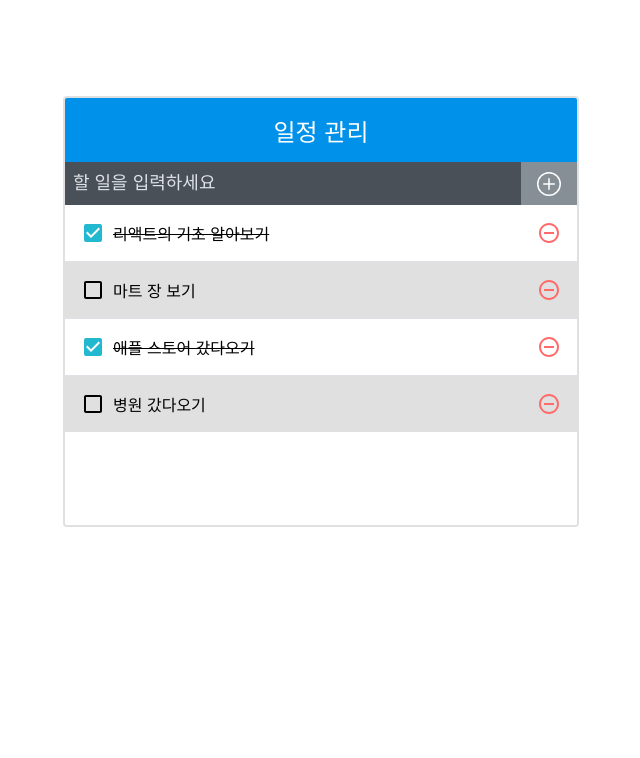
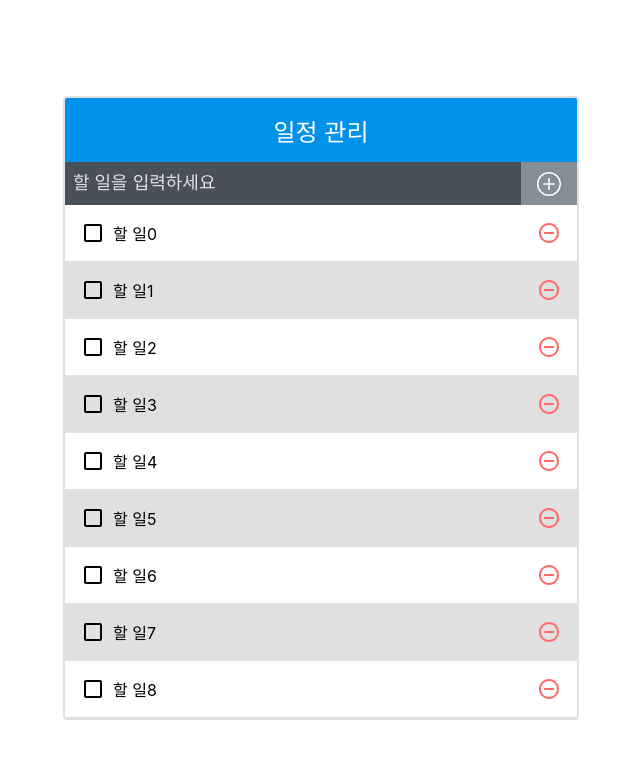
Before and after one commit to nggoong/ReactTodoApp, a React (Create React App) app: page / in a window 1280 px wide. Shown: the top 758 px of the page, without its empty margins (319-959 px from the left). Built offline with nearby package versions, Linux system fonts and the light colour scheme.

Commit message:
React.memo()와 useState의 함수형 전환으로 성능 최적화✔

```diff
--- a/src/App.js
+++ b/src/App.js
@@ -3,31 +3,44 @@
 import TodoList from './components/TodoList';
 import React, { useState, useCallback, useRef } from 'react';
 
+function createBulkTodos() {
+  const array = [];
+  for(let i=0; i<2500; i++) {
+    array.push({
+      id:i,
+      text : `할 일${i}`,
+      checked:false
+    })
+  }
+  return array;
+}
+
 function App() {
-  const [todos, setTodos] = useState([
-    {
-      id:1,
-      text:'리액트의 기초 알아보기',
-      checked:true
-    },
-    {
-      id:2,
-      text:'마트 장 보기',
-      checked:false
-    },
-    {
-      id:3,
-      text:'애플 스토어 갔다오기',
-      checked:true
-    },
-    {
-      id:4,
-      text:'병원 갔다오기',
-      checked:false
-    },
-  ])
+  // const [todos, setTodos] = useState([
+  //   {
+  //     id:1,
+  //     text:'리액트의 기초 알아보기',
+  //     checked:true
+  //   },
+  //   {
+  //     id:2,
+  //     text:'마트 장 보기',
+  //     checked:false
+  //   },
+  //   {
+  //     id:3,
+  //     text:'애플 스토어 갔다오기',
+  //     checked:true
+  //   },
+  //   {
+  //     id:4,
+  //     text:'병원 갔다오기',
+  //     checked:false
+  //   },
+  // ])
+  const [todos, setTodos] = useState(createBulkTodos); // createBulkTodos()을 하면 리렌더링 될 때마다 함수가 실행되지만 함수 명을 넘겨주면 마운트 될 때 한 번만 실행된다.
 
-  const nextId = useRef(5);
+  const nextId = useRef(2501);
 
   const onInsert = useCallback((text) => {
     const todo = {
@@ -35,17 +48,17 @@
       text,
       checkd:false
     }
-    setTodos(todos.concat(todo));
+    setTodos(todos => todos.concat(todo));
     nextId.current+=1;
-  }, [todos])
+  }, [])
 
   const onRemove = useCallback((id)=> {
-    setTodos(todos.filter(todo=>todo.id !== id));
-  }, [todos])
+    setTodos(todos => todos.filter(todo=>todo.id !== id));
+  }, [])
 
   const onToggle = useCallback((id)=> {
-    setTodos(todos.map(todo=>todo.id === id ? {...todo, checked: !todo.checked} : todo))
-  }, [todos]);
+    setTodos(todos => todos.map(todo=>todo.id === id ? {...todo, checked: !todo.checked} : todo))
+  }, []);
 
   return (
     <TodoTemplate>
--- a/src/components/TodoListItem.jsx
+++ b/src/components/TodoListItem.jsx
@@ -1,3 +1,4 @@
+import React from 'react';
 import { MdCheckBoxOutlineBlank, MdCheckBox, MdRemoveCircleOutline  } from "react-icons/md";
 import './TodoListItem.scss';
 
@@ -18,4 +19,4 @@
     )
 }
 
-export default TodoListItem;
+export default React.memo(TodoListItem);
```
